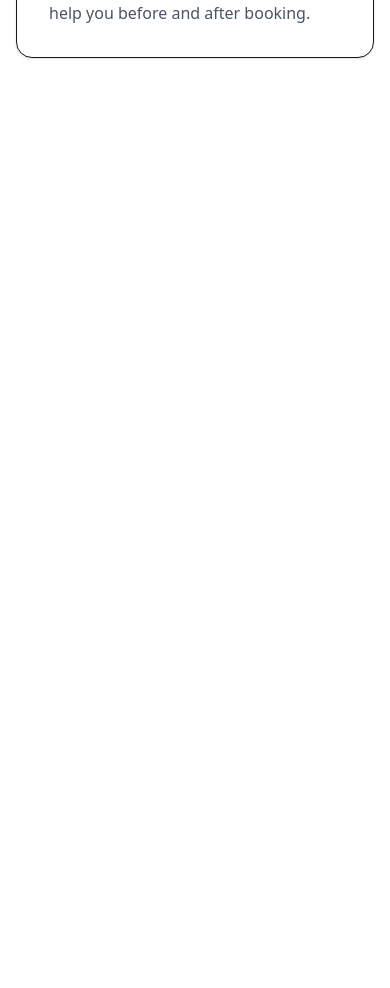
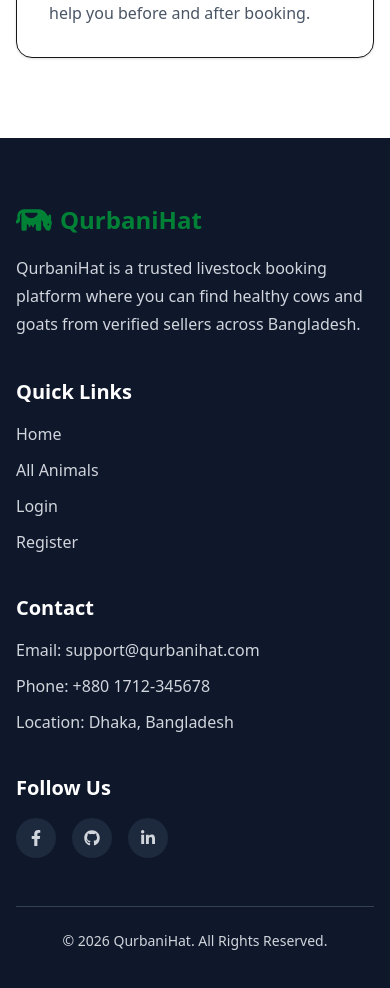
Before and after one commit to Md-Easin-Ali-Khan/Qurbani-Hat, a Next.js app: page / in a window 390 px wide. Shown: the part 7820-8808 px from the top of the page. Before the commit the page ends 7958 px from the top, so only its background shows below. Built offline with nearby package versions, Linux system fonts and the light colour scheme.

Commit message:
feat: add responsive footer with contact and social links

```diff
--- a/src/app/layout.js
+++ b/src/app/layout.js
@@ -1,6 +1,7 @@
 import { Geist, Geist_Mono } from "next/font/google";
 import "./globals.css";
 import Navbar from "@/components/shared/NavBar";
+import Footer from "@/components/shared/Footer";
 
 const geistSans = Geist({
   variable: "--font-geist-sans",
@@ -27,6 +28,7 @@ export default function RootLayout({ children }) {
       <body className="min-h-full flex flex-col">
         <Navbar />
         {children}
+        <Footer />
       </body>
     </html>
   );
--- /dev/null
+++ b/src/components/shared/Footer.jsx
@@ -0,0 +1,122 @@
+import React from 'react';
+
+import Link from "next/link";
+import { FaFacebookF, FaGithub, FaLinkedinIn } from "react-icons/fa";
+import { FaCow } from "react-icons/fa6";
+
+const Footer = () => {
+    return (
+        <footer className="bg-slate-900 text-gray-300">
+            <div className="mx-auto max-w-7xl px-4 py-16">
+
+                <div className="grid gap-10 md:grid-cols-2 lg:grid-cols-4">
+
+                    {/* Logo */}
+                    <div>
+                        <Link href="/" className="flex items-center gap-2 text-2xl font-bold text-green-700">
+                            <FaCow className="text-4xl font-bold text-green-700" />
+                            QurbaniHat
+                        </Link>
+
+                        <p className="mt-4 leading-7">
+                            QurbaniHat is a trusted livestock booking platform
+                            where you can find healthy cows and goats from
+                            verified sellers across Bangladesh.
+                        </p>
+                    </div>
+
+                    {/* Quick Links */}
+                    <div>
+                        <h3 className="mb-4 text-xl font-semibold text-white">
+                            Quick Links
+                        </h3>
+
+                        <ul className="space-y-3">
+                            <li>
+                                <Link href="/" className="hover:text-green-400">
+                                    Home
+                                </Link>
+                            </li>
+
+                            <li>
+                                <Link
+                                    href="/animals"
+                                    className="hover:text-green-400"
+                                >
+                                    All Animals
+                                </Link>
+                            </li>
+
+                            <li>
+                                <Link
+                                    href="/login"
+                                    className="hover:text-green-400"
+                                >
+                                    Login
+                                </Link>
+                            </li>
+
+                            <li>
+                                <Link
+                                    href="/register"
+                                    className="hover:text-green-400"
+                                >
+                                    Register
+                                </Link>
+                            </li>
+                        </ul>
+                    </div>
+
+                    {/* Contact */}
+                    <div>
+                        <h3 className="mb-4 text-xl font-semibold text-white">
+                            Contact
+                        </h3>
+
+                        <ul className="space-y-3">
+                            <li>Email: support@qurbanihat.com</li>
+                            <li>Phone: +880 1712-345678</li>
+                            <li>Location: Dhaka, Bangladesh</li>
+                        </ul>
+                    </div>
+
+                    {/* Social */}
+                    <div>
+                        <h3 className="mb-4 text-xl font-semibold text-white">
+                            Follow Us
+                        </h3>
+
+                        <div className="flex gap-4">
+                            <Link
+                                href="#"
+                                className="rounded-full bg-slate-800 p-3 transition hover:bg-green-600"
+                            >
+                                <FaFacebookF />
+                            </Link>
+
+                            <Link
+                                href="#"
+                                className="rounded-full bg-slate-800 p-3 transition hover:bg-green-600"
+                            >
+                                <FaGithub />
+                            </Link>
+
+                            <Link
+                                href="#"
+                                className="rounded-full bg-slate-800 p-3 transition hover:bg-green-600"
+                            >
+                                <FaLinkedinIn />
+                            </Link>
+                        </div>
+                    </div>
+                </div>
+
+                <div className="mt-12 border-t border-slate-700 pt-6 text-center text-sm">
+                    © {new Date().getFullYear()} QurbaniHat. All Rights Reserved.
+                </div>
+            </div>
+        </footer>
+    );
+};
+
+export default Footer;
```
